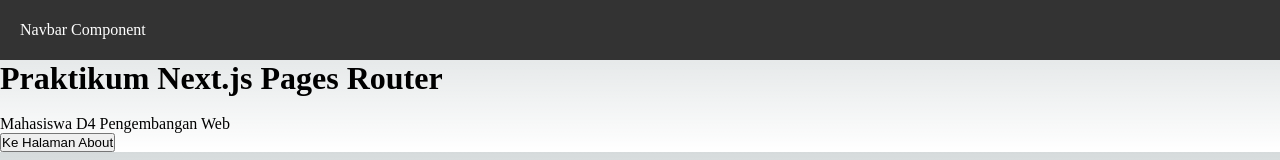
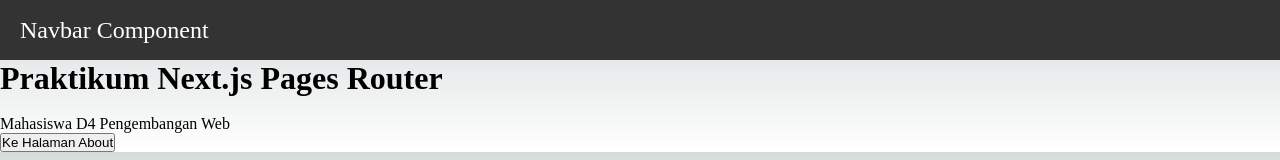
Before and after one commit to DewitaA12/Pemrograman-Framework, a Next.js app in the folder my-app-1/: page / in a window 1280 px wide. Shown: the top 160 px of the page. Built offline with nearby package versions, Linux system fonts and the light colour scheme.

Commit message:
try combine global + module css

```diff
--- a/my-app-1/src/components/layouts/Navbar/index.tsx
+++ b/my-app-1/src/components/layouts/Navbar/index.tsx
@@ -3,7 +3,7 @@ import styles from './navbar.module.css'
 const Navbar = () => {
     return (
         <div className = {styles.navbar}>
-        <div>Navbar Component</div>
+        <div className="big">Navbar Component</div>
         </div>
     );
 };
--- a/my-app-1/src/styles/globals.css
+++ b/my-app-1/src/styles/globals.css
@@ -105,3 +105,7 @@ a {
     color-scheme: dark;
   }
 }
+
+.big{
+  font-size: 1.5rem;
+}
```
